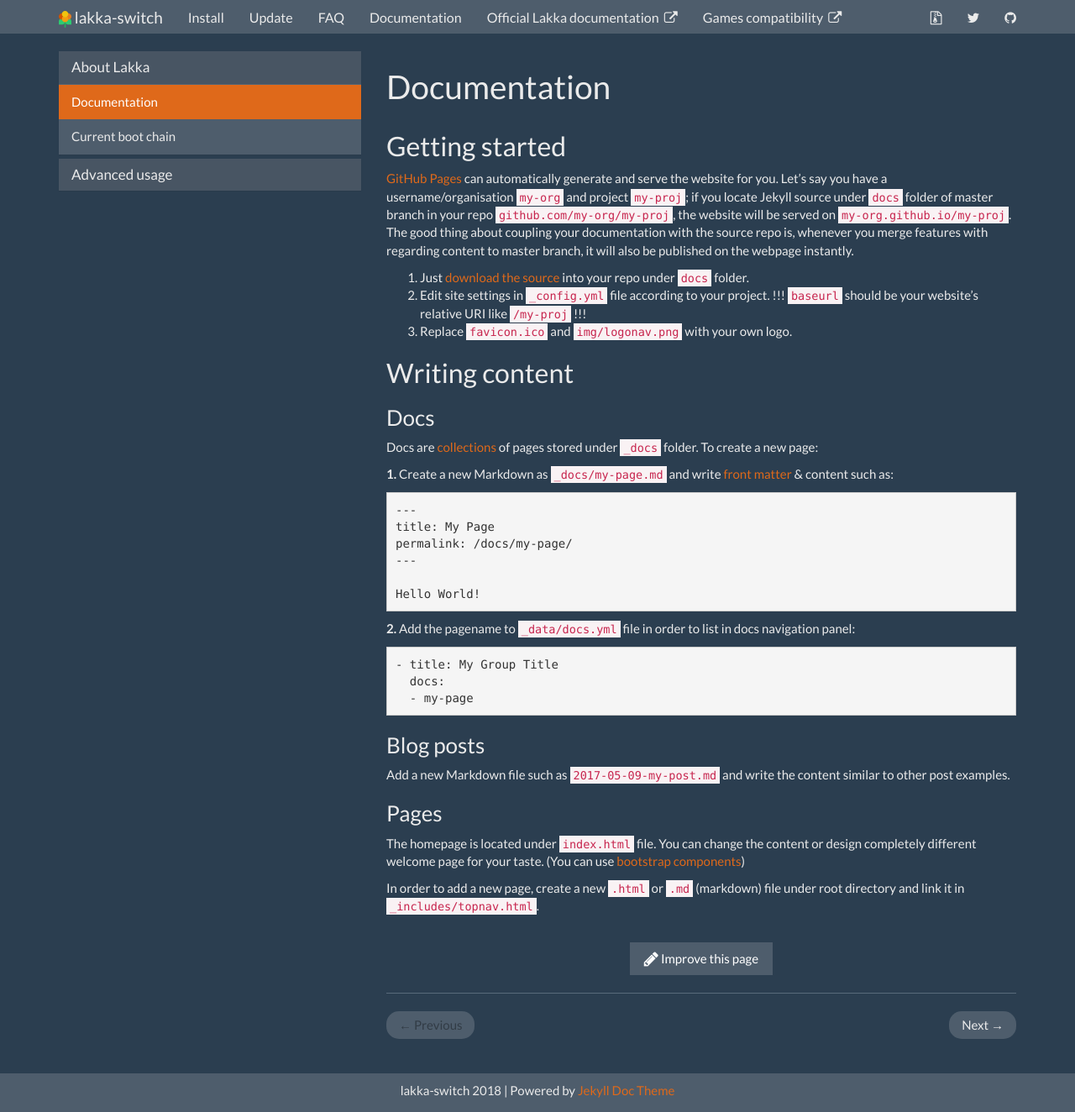
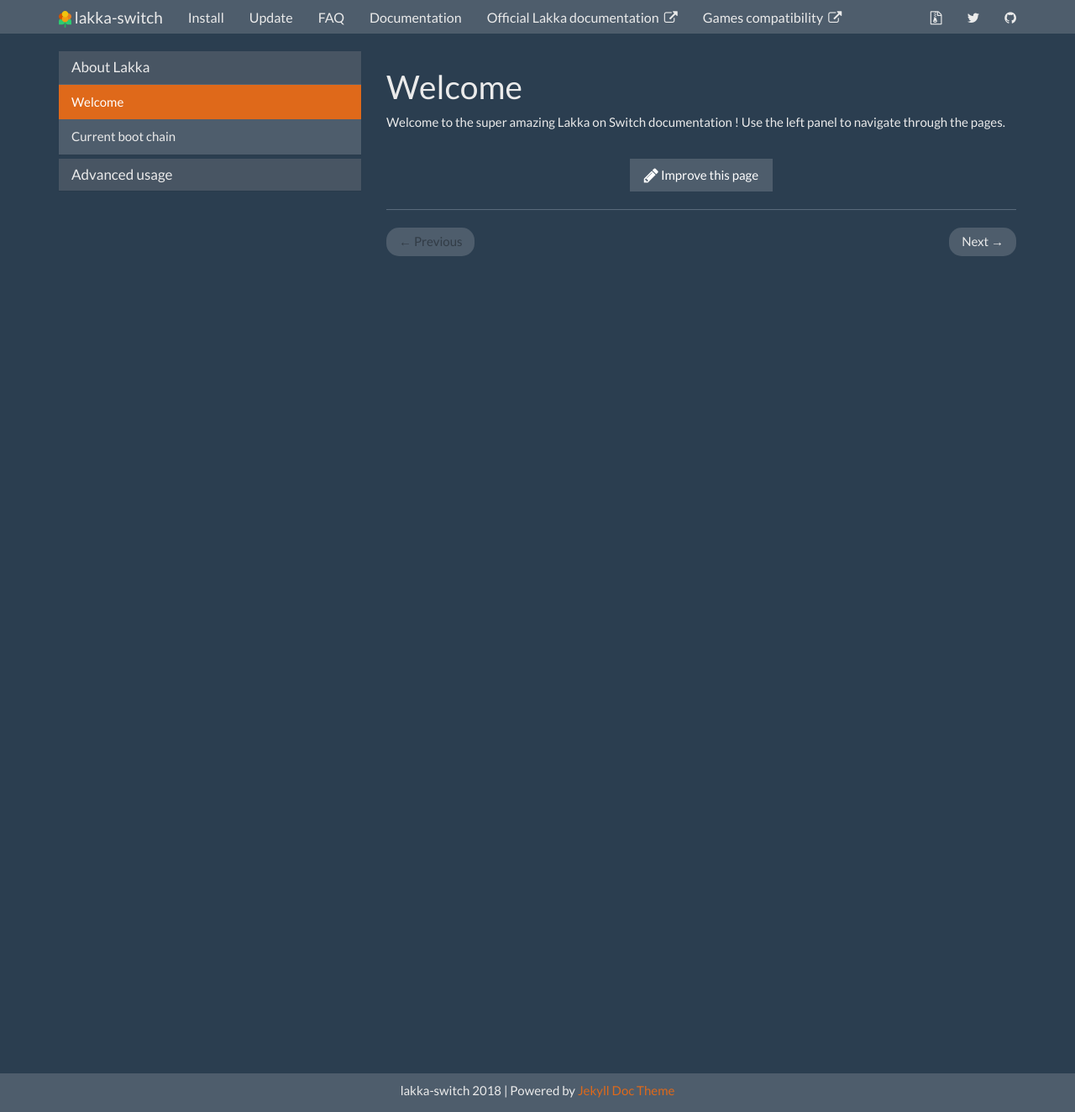
Before and after one commit to lakka-switch/documentation, a Jekyll site: the page built from _docs/index.md, in a window 1280 px wide and 1324 px high. Shown: the whole window at 84% size. Built offline with Jekyll 4.4.1, drawn with Linux system fonts in a browser that asks for light colours; nearby versions of some CDN libraries.

Commit message:
Update index.md

````diff
--- a/_docs/index.md
+++ b/_docs/index.md
@@ -1,50 +1,7 @@
 ---
-title: Documentation
+title: Welcome
 permalink: /docs/home/
 redirect_from: /docs/index.html
 ---
 
-## Getting started
-
-[GitHub Pages](https://pages.github.com) can automatically generate and serve the website for you.
-Let's say you have a username/organisation `my-org` and project `my-proj`; if you locate Jekyll source under `docs` folder of master branch in your repo `github.com/my-org/my-proj`, the website will be served on `my-org.github.io/my-proj`.
-The good thing about coupling your documentation with the source repo is, whenever you merge features with regarding content to master branch, it will also be published on the webpage instantly.
-
-1. Just [download the source](https://github.com/aksakalli/jekyll-doc-theme/archive/gh-pages.zip) into your repo under `docs` folder.
-2. Edit site settings in  `_config.yml` file according to your project. !!! `baseurl` should be your website's relative URI like `/my-proj` !!!
-3. Replace `favicon.ico` and `img/logonav.png` with your own logo.
-
-## Writing content
-
-### Docs
-
-Docs are [collections](https://jekyllrb.com/docs/collections/) of pages stored under `_docs` folder. To create a new page:
-
-**1.** Create a new Markdown as `_docs/my-page.md` and write [front matter](https://jekyllrb.com/docs/frontmatter/) & content such as:
-
-```
----
-title: My Page
-permalink: /docs/my-page/
----
-
-Hello World!
-```
-
-**2.** Add the pagename to `_data/docs.yml` file in order to list in docs navigation panel:
-
-```
-- title: My Group Title
-  docs:
-  - my-page
-```
-
-### Blog posts
-
-Add a new Markdown file such as `2017-05-09-my-post.md` and write the content similar to other post examples.
-
-### Pages
-
-The homepage is located under `index.html` file. You can change the content or design completely different welcome page for your taste. (You can use [bootstrap components](http://getbootstrap.com/components/))
-
-In order to add a new page, create a new `.html` or `.md` (markdown) file under root directory and link it in `_includes/topnav.html`.
+Welcome to the super amazing Lakka on Switch documentation ! Use the left panel to navigate through the pages.
````
